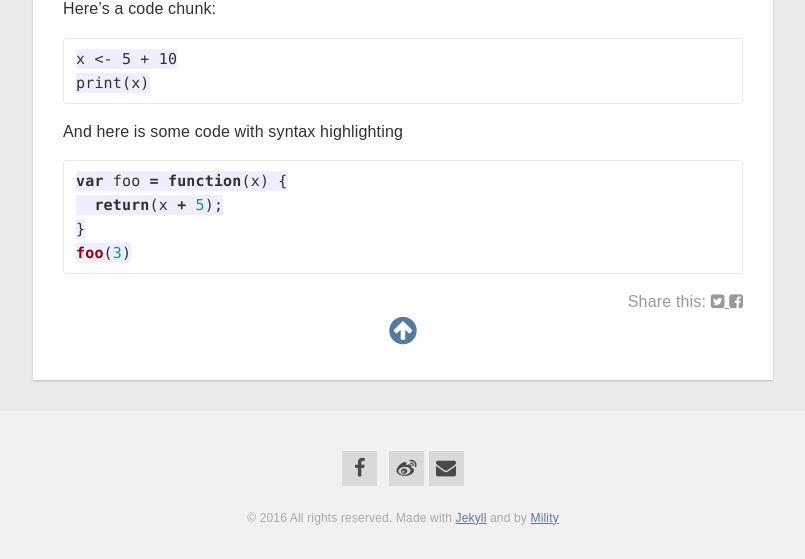
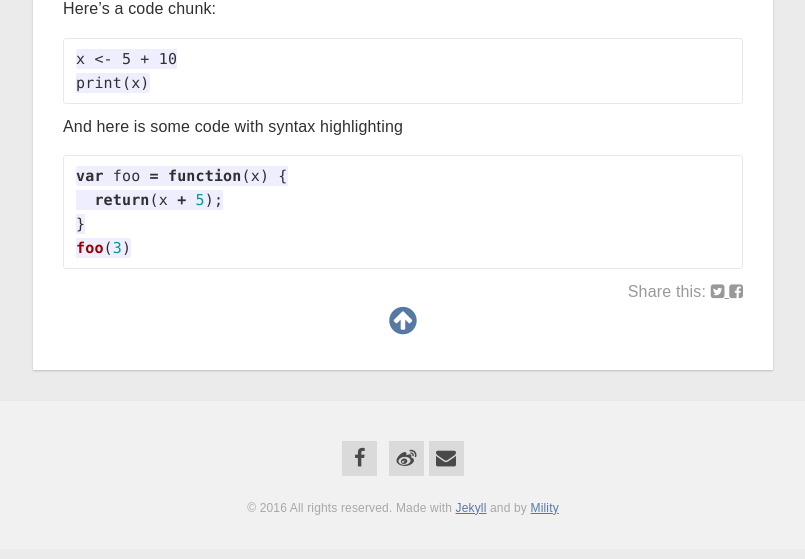
Before and after one commit to Mility/Mility.github.io, a Jekyll site: the page built from _posts/2016-02-24-just-a-test.md, in a window 1280 px wide. Shown: the part 1044-1603 px from the top of the page, without its empty margins (237-1042 px from the left). Built offline with Jekyll 4.4.1, drawn with Linux system fonts in a browser that asks for light colours; nearby versions of some CDN libraries.

Commit message:
Update _syntax.scss

```diff
--- a/_sass/_syntax.scss
+++ b/_sass/_syntax.scss
@@ -1,4 +1,4 @@
-.highlight  { background: #ffffff; }
+.highlight  { background: #ffffff; margin: 0 0 10px 0; }
 .highlight .c { color: #999988; font-style: italic } /* Comment */
 .highlight .err { color: #a61717; background-color: #e3d2d2 } /* Error */
 .highlight .k { font-weight: bold } /* Keyword */
```
